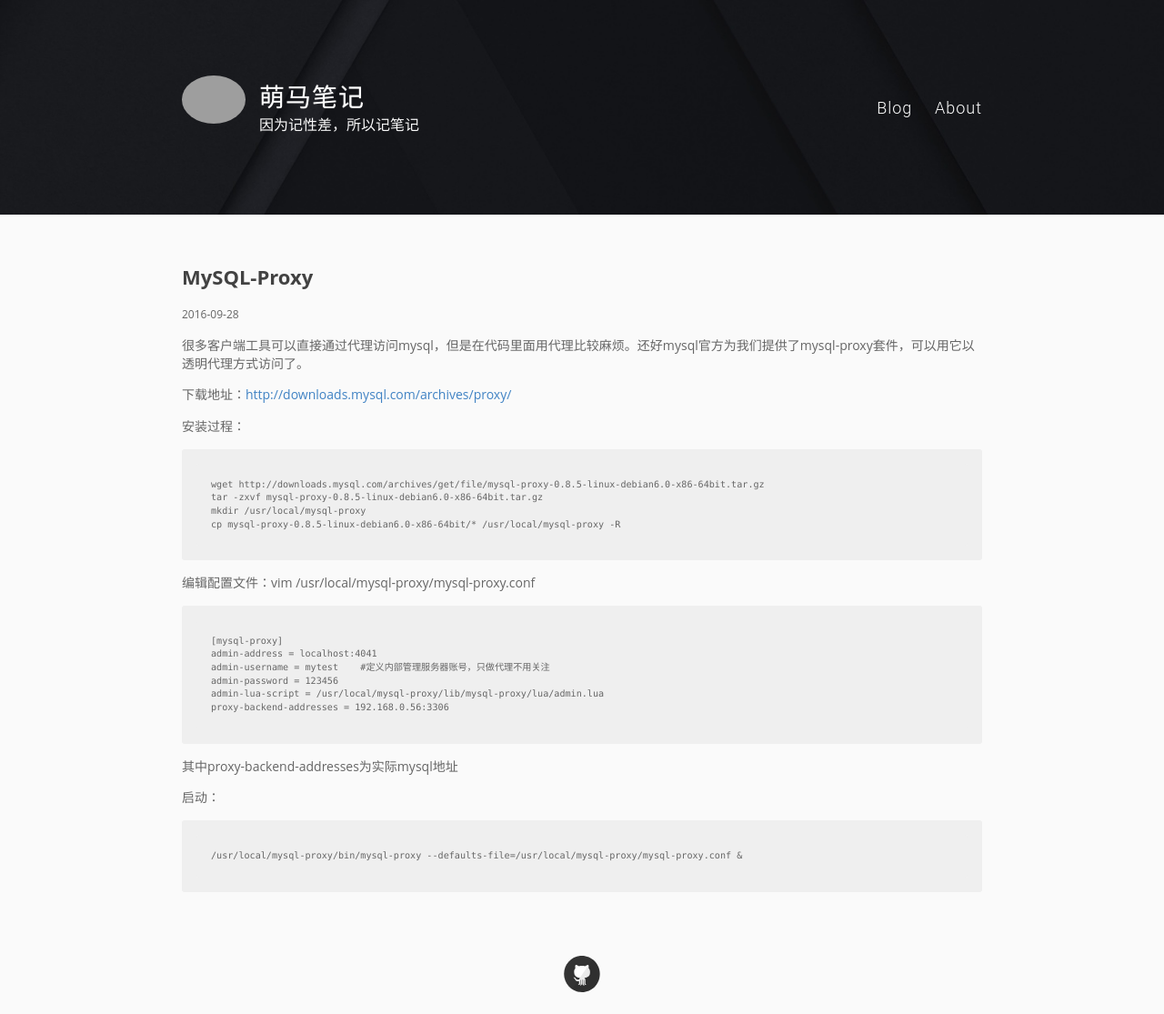
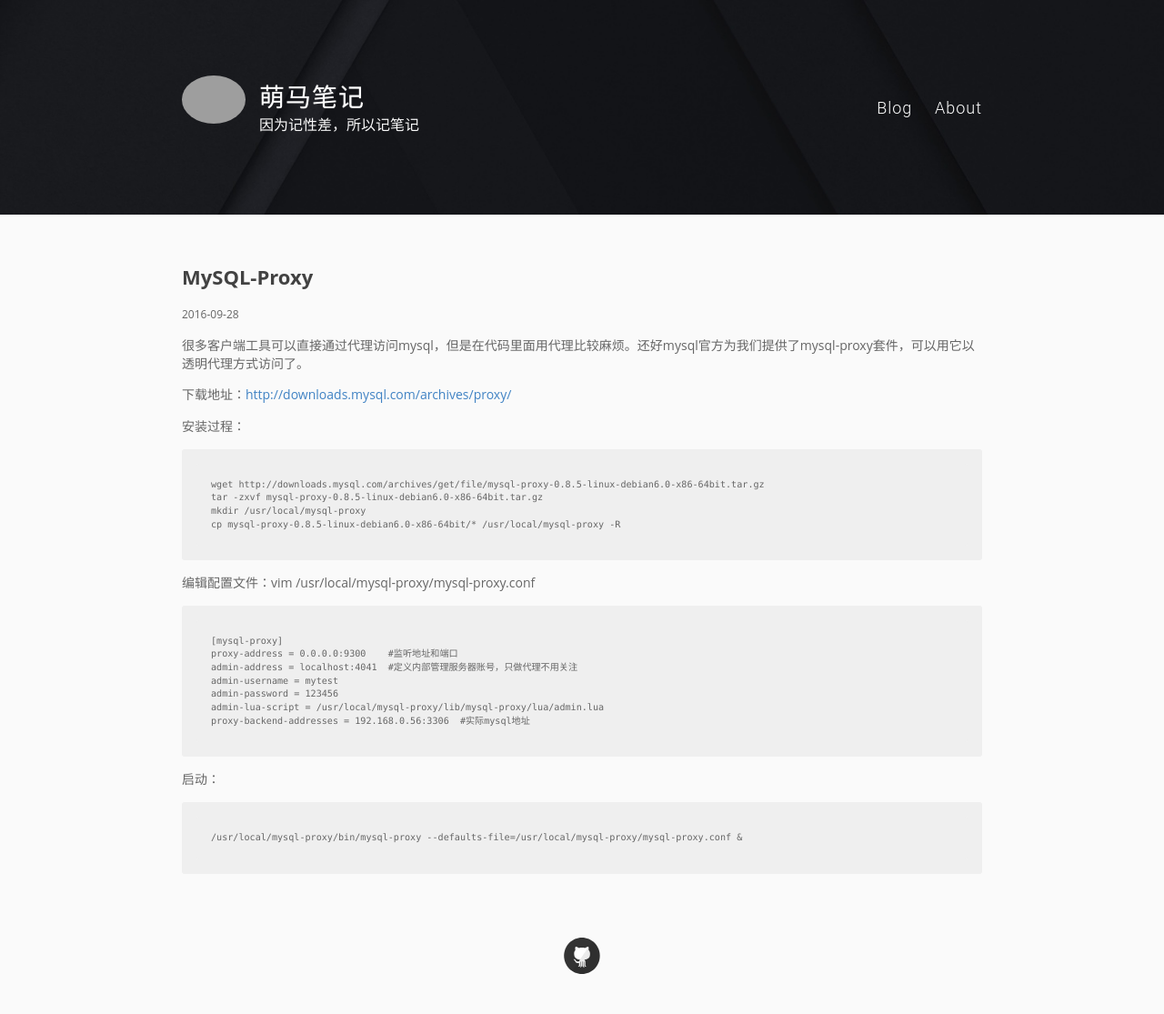
Before and after one commit to pingmalu/pingmalu.github.io, a Jekyll site: the page built from _posts/2016-09-28-MySQL-Proxy.md, in a window 1280 px wide. Shown: the whole page at 91% size. Built offline with Jekyll 4.4.1, drawn with Linux system fonts in a browser that asks for light colours; nearby versions of some CDN libraries; grey boxes are pictures that could not be loaded.

Commit message:
'update'

```diff
--- a/_posts/2016-09-28-MySQL-Proxy.md
+++ b/_posts/2016-09-28-MySQL-Proxy.md
@@ -17,13 +17,12 @@
 编辑配置文件：vim /usr/local/mysql-proxy/mysql-proxy.conf
 
 	[mysql-proxy]
-	admin-address = localhost:4041
-	admin-username = mytest    #定义内部管理服务器账号，只做代理不用关注
+    proxy-address = 0.0.0.0:9300    #监听地址和端口
+	admin-address = localhost:4041  #定义内部管理服务器账号，只做代理不用关注
+	admin-username = mytest
 	admin-password = 123456
 	admin-lua-script = /usr/local/mysql-proxy/lib/mysql-proxy/lua/admin.lua
-	proxy-backend-addresses = 192.168.0.56:3306
-
-其中proxy-backend-addresses为实际mysql地址
+	proxy-backend-addresses = 192.168.0.56:3306  #实际mysql地址
 
 启动：
 
```
Also changed, not shown: _posts/2016-11-15-MySQL线上与本地主从同步.md (added, +43 -0 lines).
